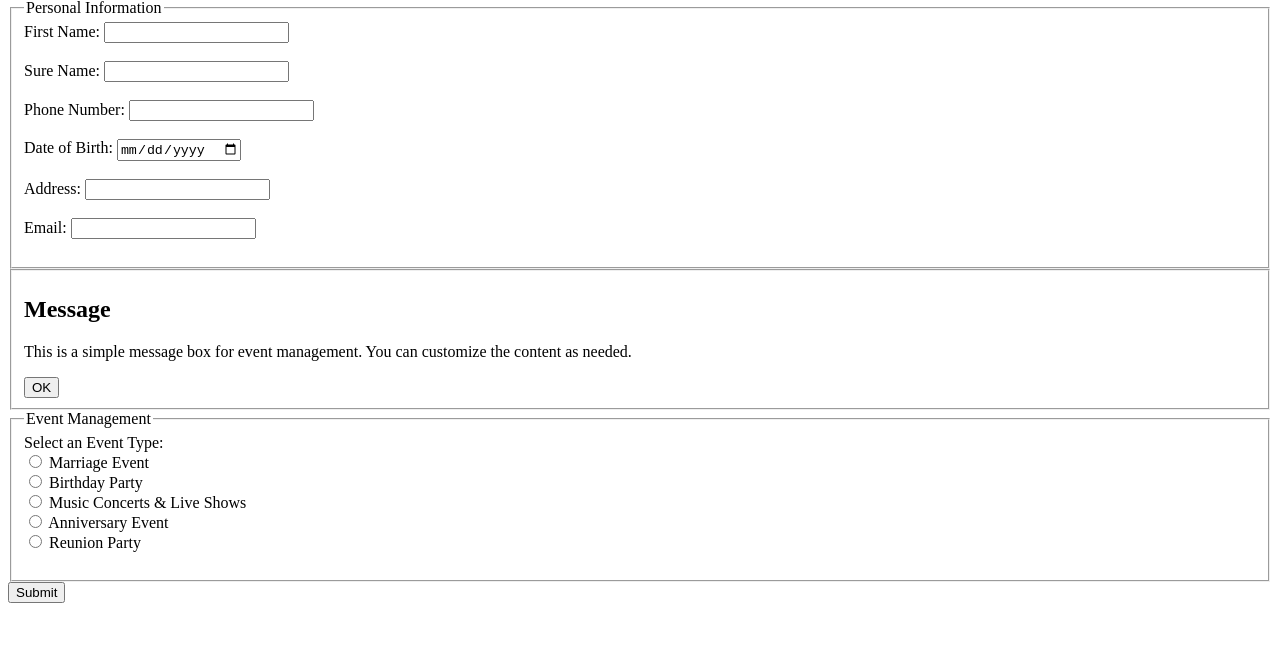
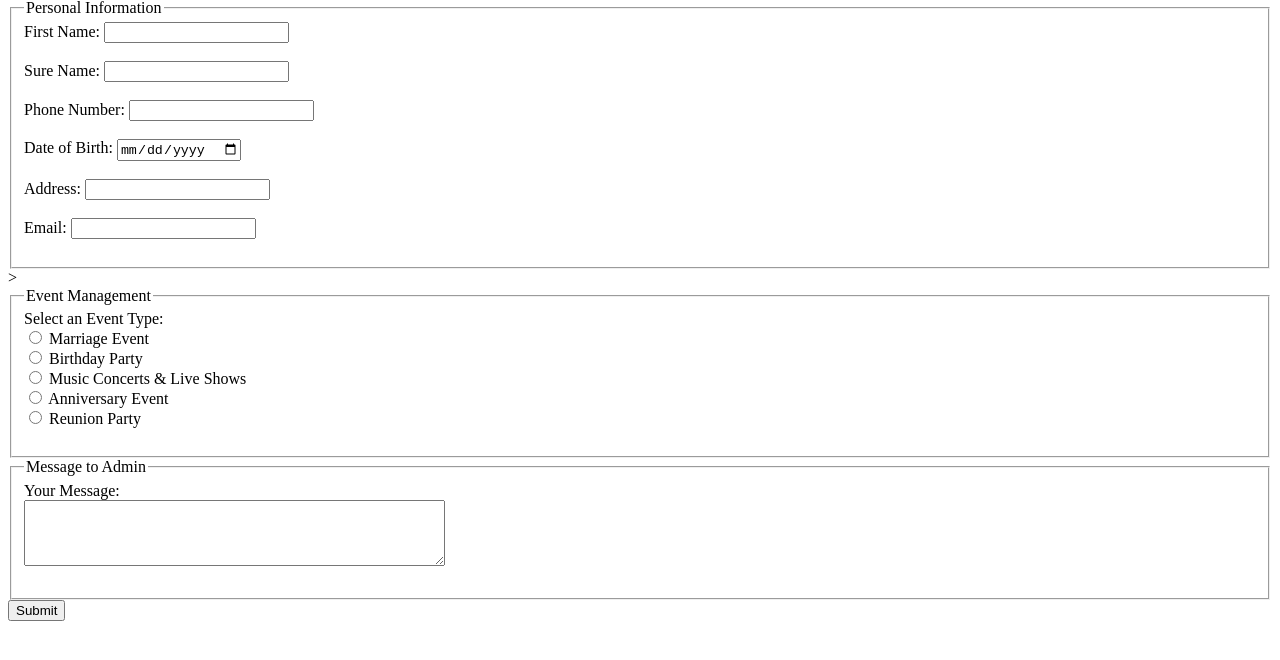
Before and after one commit to TareqJamilSarkar/Web_Technology, a PHP site: page /Registration_Form.php in a window 1280 px wide. Shown: the part 68-728 px from the top of the page. Run offline with PHP 8.4, Linux system fonts and the light colour scheme.

Commit message:
message to admin

```diff
--- a/Registration_Form.php
+++ b/Registration_Form.php
@@ -33,11 +33,7 @@
 
     </fieldset>
 
-    <fieldset>
-    <h2>Message </h2>
-    <p>This is a simple message box for event management. You can customize the content as needed.</p>
-    <button onclick="alert('Button clicked!')">OK</button>
-    </fieldset>
+>
 
     <fieldset>
         <legend>Event Management</legend>
@@ -58,7 +54,11 @@
         <input type="radio" id="reunion" name="event" value="Reunion Party">
         <label for="reunion">Reunion Party</label><br><br>
     </fieldset>
-
+    <fieldset>
+        <legend>Message to Admin</legend>
+        <label for="message">Your Message:</label><br>
+        <textarea id="message" name="message" rows="4" cols="50" required></textarea><br><br>
+    </fieldset>
 
 
 <form action="Home.php">
```
